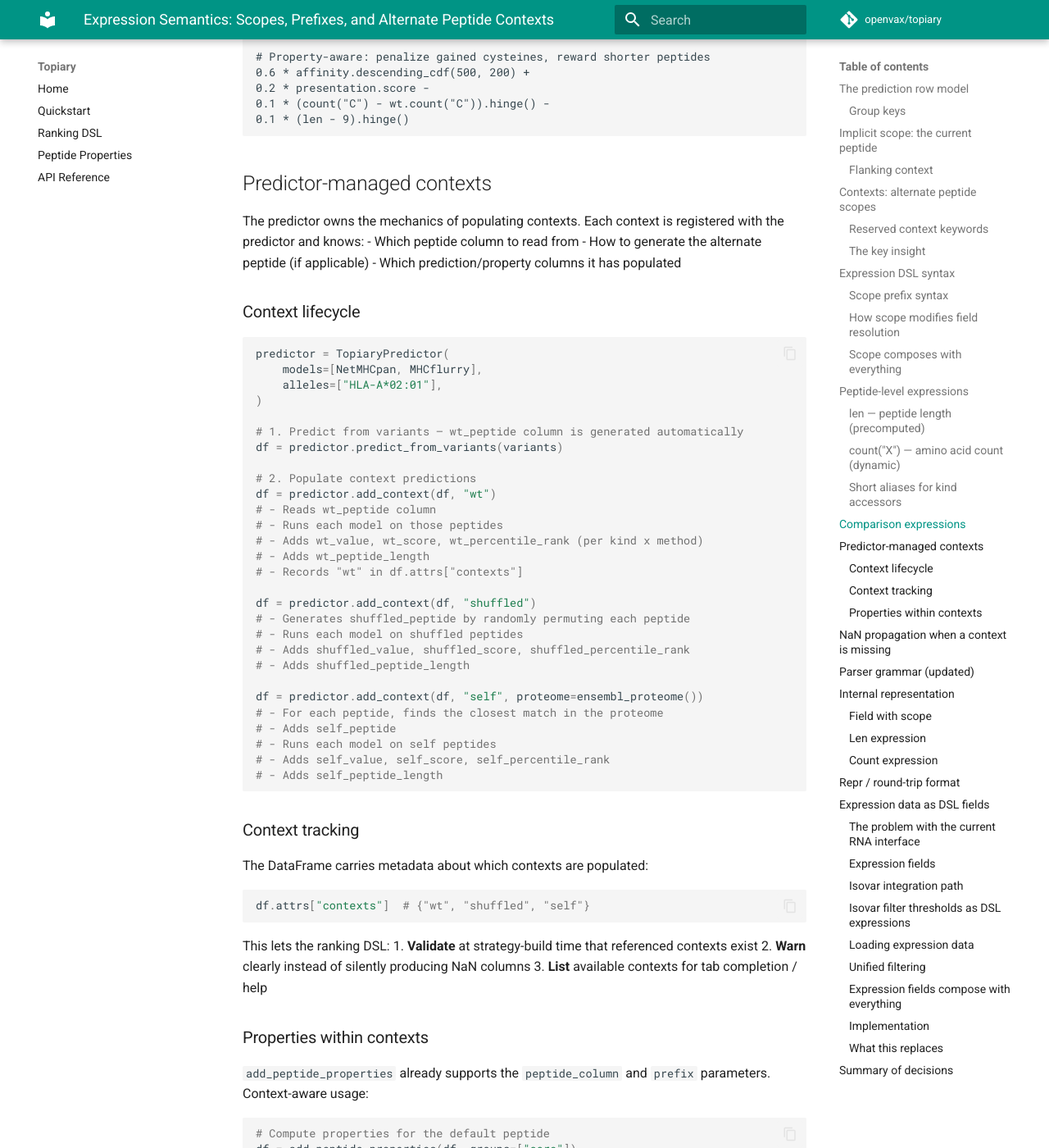
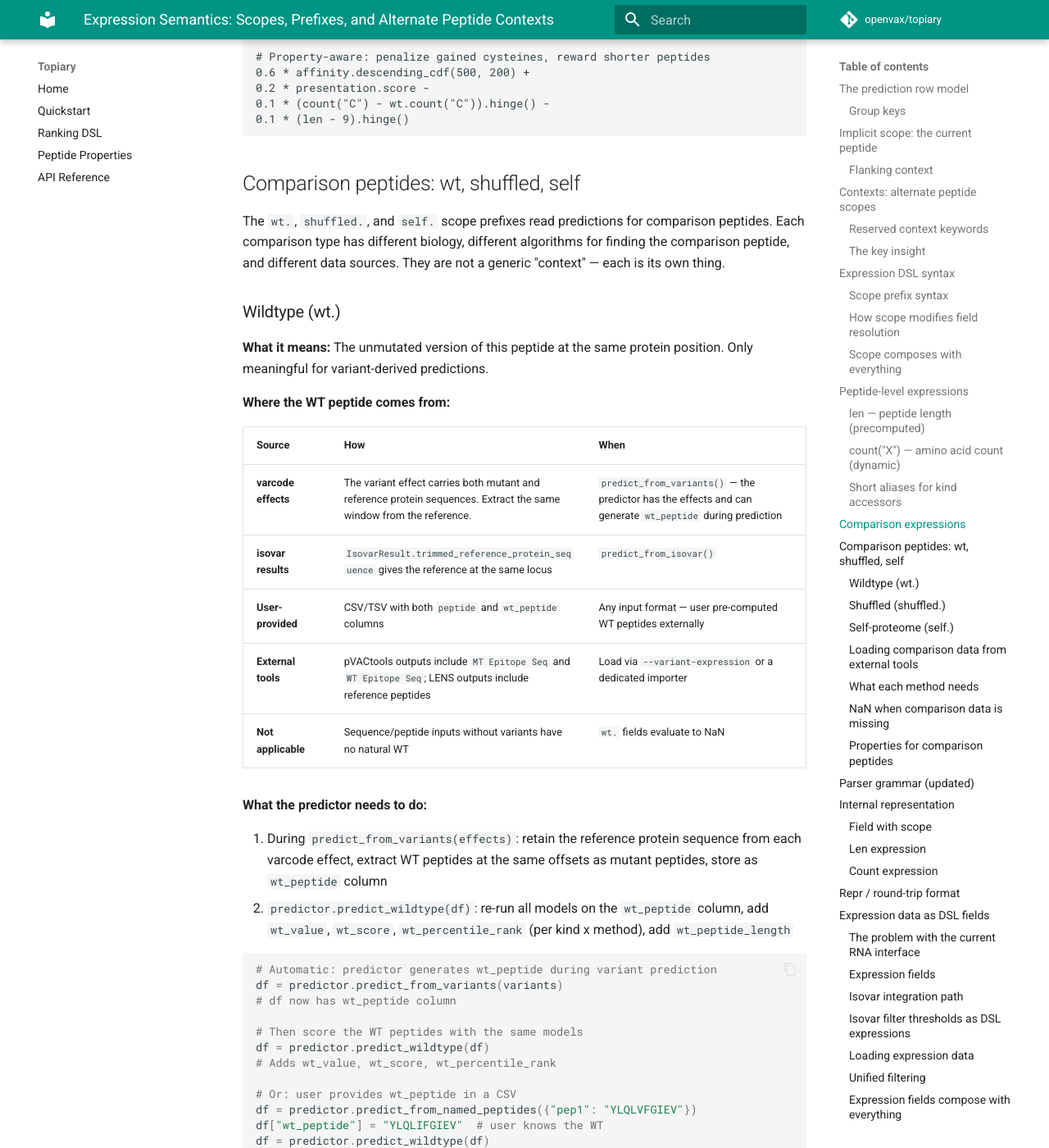
Before and after one commit to openvax/topiary, an MkDocs documentation site: the page built from docs/expression-semantics.md, in a window 1280 px wide and 1400 px high, scrolled down 5367 px. Shown: the whole window at 82% size. Built offline with MkDocs 1.6.1 and Material for MkDocs 9.7.7, drawn with Linux system fonts in a browser that asks for light colours; comment, search, counter and statistics services are not loaded; some of the changed text lies outside the part shown.

Commit message:
Rewrite comparison peptide design: wt, shuffled, self
Replace generic "predictor-managed contexts" with explicit comparison
peptide design for each scope prefix:

- wt: document all sources (varcode effects, isovar, user CSV, pVACtools,
  LENS), what the predictor must retain (reference sequences), and the
  predict_wildtype(df) API
- shuffled: self-contained (just needs peptide column), design questions
  around n_shuffles and determinism
- self: needs proteome + matching algorithm, scope options (full/tissue),
  design questions around matching strategy
- External tool loading: any tool that produces prefixed columns works
  (pVACtools WT epitopes, LENS self-similarity, BLAST results)
- Each comparison is its own method, not a generic add_context()

````diff
--- a/docs/expression-semantics.md
+++ b/docs/expression-semantics.md
@@ -203,86 +203,175 @@ affinity.score - shuffled.affinity.score
 0.1 * (len - 9).hinge()
 ```
 
-## Predictor-managed contexts
+## Comparison peptides: wt, shuffled, self
 
-The predictor owns the mechanics of populating contexts. Each context is registered with the predictor and knows:
-- Which peptide column to read from
-- How to generate the alternate peptide (if applicable)
-- Which prediction/property columns it has populated
+The `wt.`, `shuffled.`, and `self.` scope prefixes read predictions for comparison peptides. Each comparison type has different biology, different algorithms for finding the comparison peptide, and different data sources. They are not a generic "context" — each is its own thing.
 
-### Context lifecycle
+### Wildtype (wt.)
+
+**What it means:** The unmutated version of this peptide at the same protein position. Only meaningful for variant-derived predictions.
+
+**Where the WT peptide comes from:**
+
+| Source | How | When |
+|--------|-----|------|
+| **varcode effects** | The variant effect carries both mutant and reference protein sequences. Extract the same window from the reference. | `predict_from_variants()` — the predictor has the effects and can generate `wt_peptide` during prediction |
+| **isovar results** | `IsovarResult.trimmed_reference_protein_sequence` gives the reference at the same locus | `predict_from_isovar()` |
+| **User-provided** | CSV/TSV with both `peptide` and `wt_peptide` columns | Any input format — user pre-computed WT peptides externally |
+| **External tools** | pVACtools outputs include `MT Epitope Seq` and `WT Epitope Seq`; LENS outputs include reference peptides | Load via `--variant-expression` or a dedicated importer |
+| **Not applicable** | Sequence/peptide inputs without variants have no natural WT | `wt.` fields evaluate to NaN |
+
+**What the predictor needs to do:**
+
+1. During `predict_from_variants(effects)`: retain the reference protein sequence from each varcode effect, extract WT peptides at the same offsets as mutant peptides, store as `wt_peptide` column
+2. `predictor.predict_wildtype(df)`: re-run all models on the `wt_peptide` column, add `wt_value`, `wt_score`, `wt_percentile_rank` (per kind x method), add `wt_peptide_length`
 
 ```python
-predictor = TopiaryPredictor(
-    models=[NetMHCpan, MHCflurry],
-    alleles=["HLA-A*02:01"],
-)
+# Automatic: predictor generates wt_peptide during variant prediction
+df = predictor.predict_from_variants(variants)
+# df now has wt_peptide column
 
-# 1. Predict from variants — wt_peptide column is generated automatically
-df = predictor.predict_from_variants(variants)
+# Then score the WT peptides with the same models
+df = predictor.predict_wildtype(df)
+# Adds wt_value, wt_score, wt_percentile_rank
 
-# 2. Populate context predictions
-df = predictor.add_context(df, "wt")
-# - Reads wt_peptide column
-# - Runs each model on those peptides
-# - Adds wt_value, wt_score, wt_percentile_rank (per kind x method)
-# - Adds wt_peptide_length
-# - Records "wt" in df.attrs["contexts"]
-
-df = predictor.add_context(df, "shuffled")
-# - Generates shuffled_peptide by randomly permuting each peptide
-# - Runs each model on shuffled peptides
-# - Adds shuffled_value, shuffled_score, shuffled_percentile_rank
-# - Adds shuffled_peptide_length
-
-df = predictor.add_context(df, "self", proteome=ensembl_proteome())
-# - For each peptide, finds the closest match in the proteome
-# - Adds self_peptide
-# - Runs each model on self peptides
-# - Adds self_value, self_score, self_percentile_rank
-# - Adds self_peptide_length
+# Or: user provides wt_peptide in a CSV
+df = predictor.predict_from_named_peptides({"pep1": "YLQLVFGIEV"})
+df["wt_peptide"] = "YLQLIFGIEV"  # user knows the WT
+df = predictor.predict_wildtype(df)
 ```
 
-### Context tracking
+**Loading WT data from external tools:**
 
-The DataFrame carries metadata about which contexts are populated:
+```bash
+# pVACtools: has WT and MT epitope sequences and binding predictions
+--variant-expression wt_score:pvacseq_results.tsv:variant:"Best WT Score"
+
+# Or load the WT peptide itself and re-predict
+--variant-expression wt_peptide:pvacseq_results.tsv:variant:"WT Epitope Seq"
+```
+
+In the Python API, any DataFrame column named `wt_peptide` can be scored:
+```python
+df["wt_peptide"] = load_wt_peptides_from_pvactools("pvacseq.tsv")
+df = predictor.predict_wildtype(df)
+```
+
+### Shuffled (shuffled.)
+
+**What it means:** A randomly permuted version of this peptide, preserving amino acid composition but destroying sequence. Used as a null model — if a shuffled peptide binds just as well, the binding isn't sequence-specific.
+
+**Where the shuffled peptide comes from:**
+
+| Source | How | When |
+|--------|-----|------|
+| **Generated** | Randomly permute each peptide's amino acids | `predictor.predict_shuffled(df)` |
+| **User-provided** | `shuffled_peptide` column in input | Pre-computed externally |
+
+**Design questions:**
+- **How many shuffles?** One per peptide (simple), or N shuffles averaged (more robust null)?
+- **Deterministic?** Seed from peptide sequence hash for reproducibility?
+- **What if the shuffle produces the same sequence?** Re-shuffle (relevant for short/low-complexity peptides)
 
 ```python
-df.attrs["contexts"]  # {"wt", "shuffled", "self"}
+df = predictor.predict_shuffled(df, n=1, seed=42)
+# Generates shuffled_peptide, runs models, adds shuffled_value/score/rank
+
+# Multiple shuffles, averaged
+df = predictor.predict_shuffled(df, n=10, seed=42)
+# shuffled_value is the mean across 10 shuffles
 ```
 
-This lets the ranking DSL:
-1. **Validate** at strategy-build time that referenced contexts exist
-2. **Warn** clearly instead of silently producing NaN columns
-3. **List** available contexts for tab completion / help
+**No external data needed** — this is self-contained. Just needs the `peptide` column.
 
-### Properties within contexts
+### Self-proteome (self.)
 
-`add_peptide_properties` already supports the `peptide_column` and `prefix` parameters. Context-aware usage:
+**What it means:** The closest-matching peptide in the normal human proteome (or a tissue-specific subset). If the self-match binds equally well, the peptide is unlikely to trigger a T-cell response because the immune system is tolerant to it.
+
+**Where the self peptide comes from:**
+
+| Source | How | When |
+|--------|-----|------|
+| **Proteome search** | Find the most similar peptide in a reference proteome | `predictor.predict_self_match(df, proteome)` |
+| **Existing exclusion data** | The current `exclude_by()` already finds substring matches | Could be extended to return the match instead of just filtering |
+| **User-provided** | `self_peptide` column | Pre-computed externally (e.g., BLAST results) |
+| **External tools** | LENS self-similarity scores; pVACtools `--normal-sample-name` comparison | Load as columns |
+
+**Design questions:**
+- **Matching algorithm:** Exact substring? Hamming distance? Edit distance? BLOSUM-weighted? The right choice depends on the use case.
+- **Proteome scope:** All human proteins? Non-reproductive tissue only? Tissue-specific (genes expressed in the tumor's tissue of origin)?
+- **Per-allele matching?** Different alleles present different peptides. The closest self-match might differ by allele.
+- **Precomputed k-mer index?** For speed, build an index of all k-mers in the proteome once, then look up each peptide.
 
 ```python
-# Compute properties for the default peptide
-df = add_peptide_properties(df, groups=["core"])
+from topiary.sources import ensembl_proteome, non_cta_sequences
 
-# Compute properties for the WT peptide
-df = add_peptide_properties(df, peptide_column="wt_peptide", prefix="wt_",
-                            groups=["core"])
+# Full proteome
+df = predictor.predict_self_match(df, proteome=ensembl_proteome())
+
+# Tissue-restricted (only proteins expressed in normal tissue)
+df = predictor.predict_self_match(df, proteome=tissue_expressed_sequences(["heart_muscle", "lung"]))
+
+# User provides the matches directly
+df["self_peptide"] = find_closest_peptides(df["peptide"], my_proteome)
+df = predictor.predict_self_match(df)  # just re-predicts the self_peptide column
 ```
 
-These could be folded into `add_context` or kept as a separate step — the predictor just needs to know which property columns exist so the DSL can validate `wt.hydrophobicity` references.
+### Loading comparison data from external tools
 
-## NaN propagation when a context is missing
+All three comparison types can be populated from external tool outputs instead of computed by topiary. The pattern is always: load a column into the DataFrame, then either:
+- Re-predict it with topiary's models (`predictor.predict_wildtype(df)`)
+- Or load pre-computed predictions directly as columns
 
-When a context's columns don't exist, field evaluation returns NaN. NaN propagates through arithmetic:
+```python
+# pVACtools: load WT binding data directly
+import pandas as pd
+pvac = pd.read_csv("pvacseq_results.tsv", sep="\t")
+df["wt_peptide"] = df["variant"].map(dict(zip(pvac["Variant"], pvac["WT Epitope Seq"])))
+df["wt_score"] = df["variant"].map(dict(zip(pvac["Variant"], pvac["Best WT Score"])))
+
+# LENS: load self-similarity scores
+df["self_similarity"] = load_lens_scores(...)  # accessible as column(self_similarity)
+
+# Any tool: if it produces peptide + prediction columns, load them with the right prefix
+external = pd.read_csv("external_wt_predictions.tsv", sep="\t")
+for col in ["wt_value", "wt_score", "wt_percentile_rank"]:
+    df[col] = df["variant"].map(dict(zip(external["variant"], external[col])))
+```
+
+The DSL doesn't care where the data came from — it just reads prefixed columns. This means topiary's comparison predictions are interchangeable with external tool outputs.
+
+### What each method needs
+
+| Comparison | Needs from predictor | Needs from user | Can load externally |
+|-----------|---------------------|-----------------|-------------------|
+| **wt** | Reference protein sequences (from varcode effects or isovar) | Nothing (if using variants) or `wt_peptide` column | pVACtools WT epitopes, any tool with WT sequences |
+| **shuffled** | Nothing — self-contained | Nothing | Unlikely, but `shuffled_peptide` column works |
+| **self** | Models for re-prediction | Proteome FASTA or scope (ensembl, tissue list) | BLAST results, LENS scores, any closest-match tool |
+
+### NaN when comparison data is missing
+
+When a scope's columns don't exist, field evaluation returns NaN. NaN propagates through arithmetic:
 
 ```
 affinity.score - wt.affinity.score  →  NaN  (if wt_ columns absent)
 ```
 
-This is correct — the expression can't be evaluated without the data. But the user experience should be:
+This is correct — the expression can't be evaluated without the data. The user experience should be:
 
-1. **Build time**: If a ranking strategy references `wt.affinity.score` and the DataFrame doesn't have `wt_score`, emit a warning naming the missing context and the expression that needs it.
+1. **Build time**: If a ranking strategy references `wt.affinity.score` and the DataFrame doesn't have `wt_score`, emit a warning naming the missing scope and the expression that needs it.
 2. **Eval time**: Return NaN (not an error), so partial results are still usable.
+3. **Output**: Rows with NaN sort keys sink to the bottom of rankings.
+
+### Properties for comparison peptides
+
+`add_peptide_properties` already supports the `peptide_column` and `prefix` parameters:
+
+```python
+df = add_peptide_properties(df, groups=["core"])
+df = add_peptide_properties(df, peptide_column="wt_peptide", prefix="wt_", groups=["core"])
+# Now wt.hydrophobicity, wt.charge etc. work in the DSL
+```
 3. **Output**: Rows with NaN sort keys sink to the bottom of rankings.
 
 ## Parser grammar (updated)
@@ -615,7 +704,7 @@ The old flags would remain as deprecated aliases during a transition period.
 | `WT()` wrapper | **Removed** — replaced by `wt.` prefix |
 | `len` | Precomputed column (`peptide_length` / `wt_peptide_length`) |
 | `count("X")` | Dynamic — reads peptide string at eval time |
-| Context population | Predictor-managed via `add_context()` |
+| Comparison peptides | Explicit methods: `predict_wildtype()`, `predict_shuffled()`, `predict_self_match()` — no generic abstraction |
 | Missing context | NaN at eval time, warning at build time |
 | Backward compat for `WT()` | **None** — clean break |
 | Expression loading | `--gene-expression`, `--transcript-expression`, `--variant-expression` (join key baked into flag) |
````
